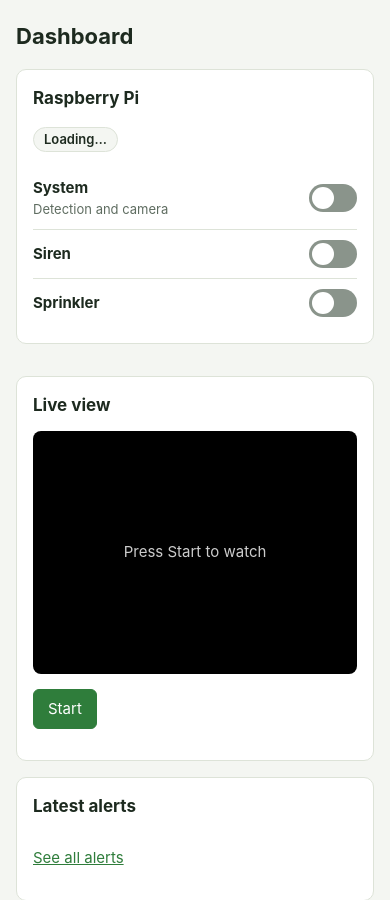
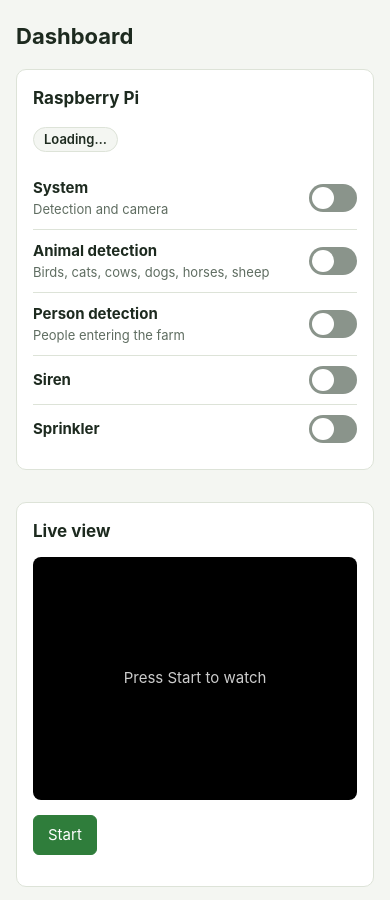
Before and after one commit to CodeSport18/agrynex-cloud-server, a Flask app: template app/templates/dashboard.html in a window 390 px wide. Shown: the top 900 px of the page. Run offline with Flask 3, Linux system fonts and the light colour scheme; the template is opened without the code that fills it, so the values that code supplies are empty; parts of the project's set-up code (start-up, migrations or seed data) failed here and were passed over; some libraries are stand-ins or nearby versions.

Commit message:
Add animal and person detection switches
Anyone signed in can turn each kind of detection on or off from the
dashboard. The Pi reports changes made on its local web page, so both
sides stay in sync, and every change reaches open dashboards and
phones straight away.

Co-Authored-By: Claude Opus 5.5 <noreply@anthropic.com>

```diff
--- a/app/static/js/app.js
+++ b/app/static/js/app.js
@@ -151,6 +151,10 @@ function initDashboard() {
       pill.className = "pill warn";
       pill.textContent = "Online · system off";
       detail.textContent = "Detection and camera are paused";
+    } else if (!settings.animal_detection && !settings.human_detection) {
+      pill.className = "pill warn";
+      pill.textContent = "Online · detection off";
+      detail.textContent = "Animal and person detection are both off";
     } else {
       pill.className = "pill on";
       pill.textContent = "Online · watching";
@@ -158,6 +162,8 @@ function initDashboard() {
         state.last_detection_at ? `Last detection ${timeAgo(state.last_detection_at)}` : "No detections yet";
     }
     inputs.system.checked = settings.system_on;
+    inputs.animal_detection.checked = settings.animal_detection;
+    inputs.human_detection.checked = settings.human_detection;
     for (const name of ["siren", "sprinkler"]) {
       inputs[name].checked = !!(state[name] && state[name].on);
       inputs[name].disabled = !device.online;
--- a/app/templates/dashboard.html
+++ b/app/templates/dashboard.html
@@ -10,6 +10,14 @@
     <div class="control-row">
       <div><strong>System</strong><div class="muted small">Detection and camera</div></div>
       <label class="switch"><input type="checkbox" data-control="system"><span class="slider"></span></label>
+    </div>
+    <div class="control-row">
+      <div><strong>Animal detection</strong><div class="muted small">Birds, cats, cows, dogs, horses, sheep</div></div>
+      <label class="switch"><input type="checkbox" data-control="animal_detection"><span class="slider"></span></label>
+    </div>
+    <div class="control-row">
+      <div><strong>Person detection</strong><div class="muted small">People entering the farm</div></div>
+      <label class="switch"><input type="checkbox" data-control="human_detection"><span class="slider"></span></label>
     </div>
     <div class="control-row">
       <div><strong>Siren</strong><div class="muted small" id="siren-detail"></div></div>
```
Also changed, not shown: app/db.py (+7 -2 lines), app/hub.py (+16 -1 lines), app/routes/api.py (+8 -5 lines), tests/test_server.py (+39 -0 lines), README.md.
